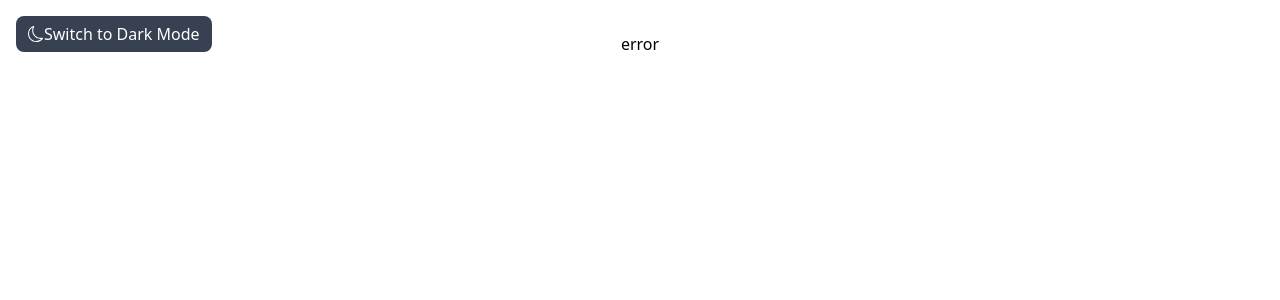
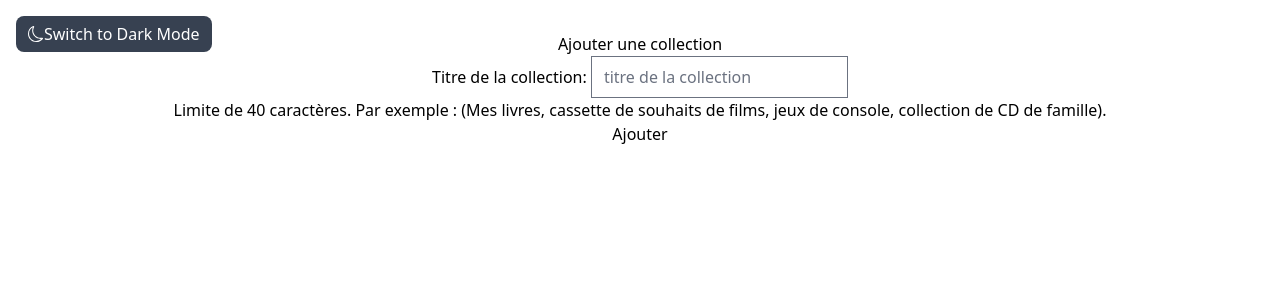
Before and after one commit to IdrisLaabidi/Virtual-Library, a React (Vite) app: page /collection in a window 1280 px wide. Shown: the top 300 px of the page. Built offline with nearby package versions, Linux system fonts and the light colour scheme.

Commit message:
finished collection

```diff
--- a/src/App.jsx
+++ b/src/App.jsx
@@ -4,6 +4,7 @@ import Login from './pages/LoginPage/loginPage';
 import Register from './pages/RegisterPage/registerPage';
 import Layout from './components/layout/layout';
 import { useEffect, useState } from 'react';
+import Collection from './pages/collection/collectionPage';
 
 function App() {
   const [darkMode, setDarkMode] = useState(() => {
@@ -54,7 +55,9 @@ function App() {
             path="/home"
             element={<Layout darkMode={darkMode} children={<div>Home Page</div>} path="/home" />}
           />
-          <Route path="*" element={<div>error</div>} />
+          <Route path="/collection" element={<Collection/>} />
+           <Route path="*" element={<div>error</div>} />
+
         </Routes>
       </BrowserRouter>
     </>
--- /dev/null
+++ b/src/pages/collection/collectionPage.jsx
@@ -0,0 +1,41 @@
+import React from 'react';
+import {useState } from 'react';
+
+
+const Collection = () => {
+
+  const [collectionTitle, setCollectionTitle] = React.useState('');
+
+
+  const handleTitleChange = (e) => {
+    setCollectionTitle(e.target.value);
+  };
+
+
+  const handleSubmit = (e) => {
+    e.preventDefault();
+
+    console.log('Collection title submitted:', collectionTitle);
+  };
+
+  return (
+    <div>
+      <h2>Ajouter une collection</h2>
+
+      <form onSubmit={handleSubmit} /*className={styles.form-container}*/>
+        <label htmlFor="collectionTitle" /*className={styles.h2}*/>Titre de la collection: </label>
+        <input
+          type="text"
+          id="collectionTitle"
+          placeholder="titre de la collection"
+          value={collectionTitle}
+          onChange={handleTitleChange}
+        />
+        <p>Limite de 40 caractères. Par exemple : (Mes livres, cassette de souhaits de films, jeux de console, collection de CD de famille).</p>
+        <button type="submit">Ajouter</button>
+      </form>
+    </div>
+  );
+};
+
+export default Collection;
```
